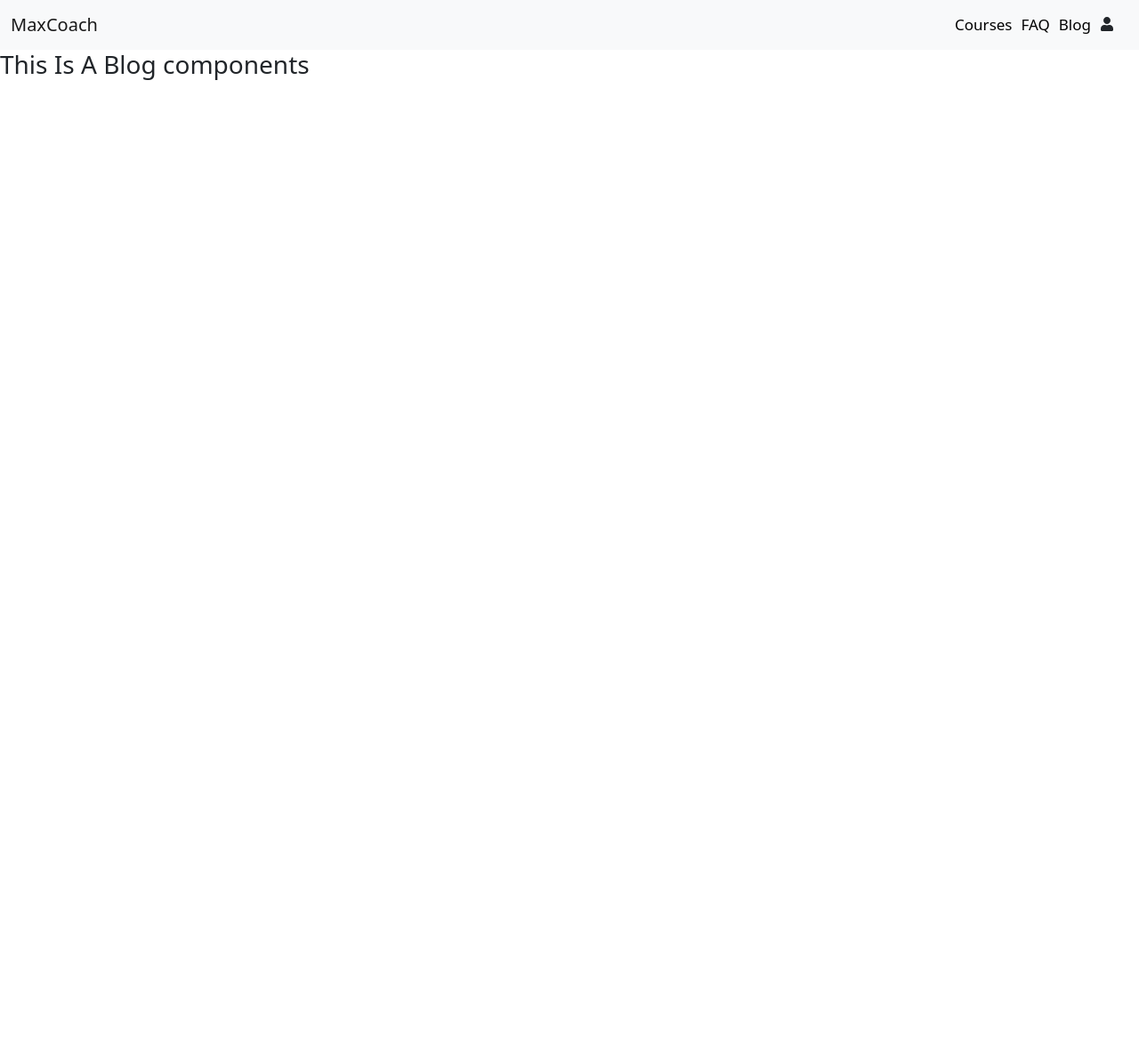
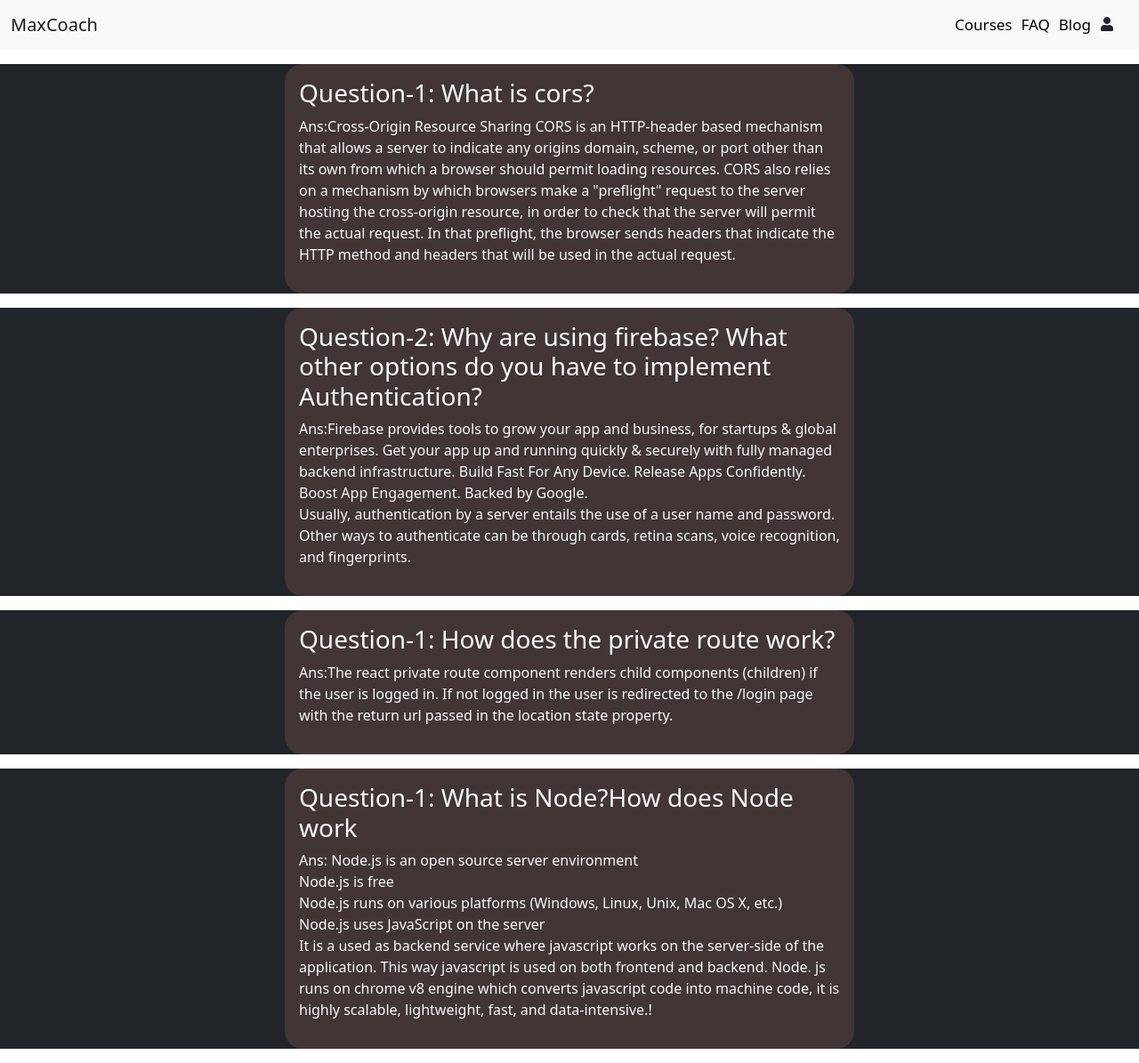
Before and after one commit to BappySheikh1/learning-website, a React (Create React App) app: page /blog in a window 1280 px wide. Shown: the whole page at 89% size. Before the commit the page ends 800 px from the top, so only its background shows below. Built offline with nearby package versions, Linux system fonts and the light colour scheme; no server answers.

Commit message:
Blog added

```diff
--- a/src/Pages/Blog/Blog.css
+++ b/src/Pages/Blog/Blog.css
@@ -0,0 +1,5 @@
+.color-change{
+    background-color: rgb(65, 53, 53);
+    border-radius: 20px;
+
+}
--- a/src/Pages/Blog/Blog.js
+++ b/src/Pages/Blog/Blog.js
@@ -4,7 +4,39 @@ import './Blog.css'
 const Blog = () => {
     return (
         <div>
-            <h3>This Is A Blog components</h3>
+            <div className='bg-dark text-light my-3'>
+                <div className='w-50 mx-auto p-3 color-change'>
+                   <h3>Question-1: What is cors?</h3>
+                   <p>Ans:Cross-Origin Resource Sharing CORS is an HTTP-header based mechanism that allows a server to indicate any origins domain, scheme, or port other than its own from which a browser should permit loading resources. CORS also relies on a mechanism by which browsers make a "preflight" request to the server hosting the cross-origin resource, in order to check that the server will permit the actual request. In that preflight, the browser sends headers that indicate the HTTP method and headers that will be used in the actual request.</p>
+                </div>
+            </div>
+            <div className='bg-dark text-light my-3'>
+                <div className='w-50 mx-auto p-3 color-change'>
+                   <h3>Question-2: Why are using firebase? What other options do you have to implement Authentication?</h3>
+                   <p>Ans:Firebase provides tools to grow your app and business, for startups & global enterprises. Get your app up and running quickly & securely with fully managed backend infrastructure. Build Fast For Any Device. Release Apps Confidently. Boost App Engagement. Backed by Google. <br />
+                   Usually, authentication by a server entails the use of a user name and password. Other ways to authenticate can be through cards, retina scans, voice recognition, and fingerprints.
+                   </p>
+                </div>
+            </div>
+            <div className='bg-dark text-light my-3'>
+                <div className='w-50 mx-auto p-3 color-change'>
+                   <h3>Question-1: How does the private route work?</h3>
+                   <p>Ans:The react private route component renders child components (children) if the user is logged in. If not logged in the user is redirected to the /login page with the return url passed in the location state property.</p>
+                </div>
+            </div>
+            <div className='bg-dark text-light my-3'>
+                <div className='w-50 mx-auto p-3 color-change'>
+                   <h3>Question-1: What is Node?How does Node work</h3>
+                   <p>Ans:
+                    Node.js is an open source server environment <br />
+                    Node.js is free <br />
+                    Node.js runs on various platforms (Windows, Linux, Unix, Mac OS X, etc.) <br />
+                    Node.js uses JavaScript on the server <br />
+                    It is a used as backend service where javascript works on the server-side of the application. This way javascript is used on both frontend and backend. Node. js runs on chrome v8 engine which converts javascript code into machine code, it is highly scalable, lightweight, fast, and data-intensive.!
+
+                    </p>
+                </div>
+            </div>
         </div>
     );
 };
--- a/src/Pages/Courses/Courses.js
+++ b/src/Pages/Courses/Courses.js
@@ -1,9 +1,28 @@
 import React from 'react';
+import { Col, Container, Row } from 'react-bootstrap';
+import LeftSideNav from "../../Shared/LeftSideNav/LeftSideNav";
+import { useLoaderData } from "react-router-dom";
+import TutorialSummaryCard from '../../Shared/TutorialSummaryCard/TutorialSummaryCard';
 
 const Courses = () => {
+    const tutorialData= useLoaderData();
+    console.log(tutorialData);
     return (
         <div>
-            <h1>This is a Courses page</h1>
+            <Container>
+                <Row>
+                    <Col lg='3'>
+                        <LeftSideNav />
+                    </Col>
+
+                     <Col lg='9'>
+                        <h3>This Main Courses</h3>
+                        {
+                            tutorialData.map(allTutorial => <TutorialSummaryCard key={allTutorial.id}  allTutorial={allTutorial}></TutorialSummaryCard>)
+                        }
+                    </Col>
+                </Row>
+            </Container>
         </div>
     );
 };
--- a/src/Routes/Router.js
+++ b/src/Routes/Router.js
@@ -19,6 +19,7 @@ export const router =createBrowserRouter([
             },
             {
              path:'/courses',
+             loader:()=>fetch('http://localhost:5000/turorial/All'),
              element: <Courses />
             },
             {
--- /dev/null
+++ b/src/Shared/LeftSideNav/LeftSideNav.js
@@ -0,0 +1,24 @@
+import React from 'react';
+import { useState } from 'react';
+import { useEffect } from 'react';
+import './LeftSideNav.css';
+import { Link } from 'react-router-dom';
+
+const LeftSideNav = () => {
+    const [category,setCategory]=useState([])
+    useEffect(()=>{
+        fetch('http://localhost:5000/tutorial')
+        .then(res => res.json())
+        .then(data => setCategory(data))
+    },[])
+    return (
+        <div>
+            <h3>Category total: {category.length}</h3>
+            {
+                category.map(category => <p key={category.id}><Link>{category.name}</Link></p>)
+            }
+        </div>
+    );
+};
+
+export default LeftSideNav;
--- /dev/null
+++ b/src/Shared/TutorialSummaryCard/TutorialSummaryCard.js
@@ -0,0 +1,25 @@
+import React from 'react';
+import Button from 'react-bootstrap/Button';
+import Card from 'react-bootstrap/Card';
+
+const TutorialSummaryCard = ({allTutorial}) => {
+    const {description,image,rating,title}=allTutorial
+    return (
+        <div>
+       <Card className="text-center">
+      <Card.Header>Featured</Card.Header>
+      <Card.Body>
+      <Card.Img variant="top" src={image}/>
+        <Card.Title>Special title treatment</Card.Title>
+        <Card.Text>
+         {description}
+        </Card.Text>
+        <Button variant="primary">Go somewhere</Button>
+      </Card.Body>
+      <Card.Footer className="text-muted">2 days ago</Card.Footer>
+    </Card>
+        </div>
+    );
+};
+
+export default TutorialSummaryCard;
```
Also changed, not shown: src/Shared/LeftSideNav/LeftSideNav.css (added).
